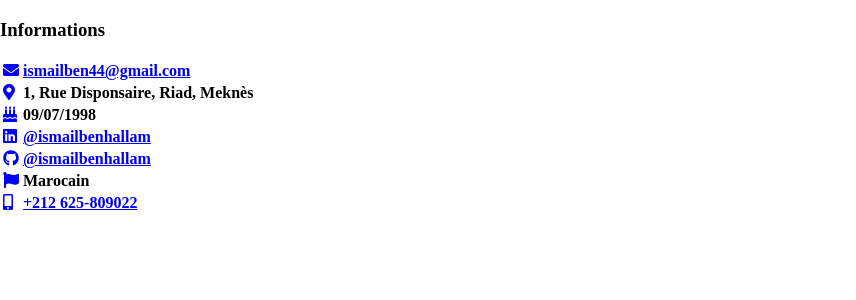
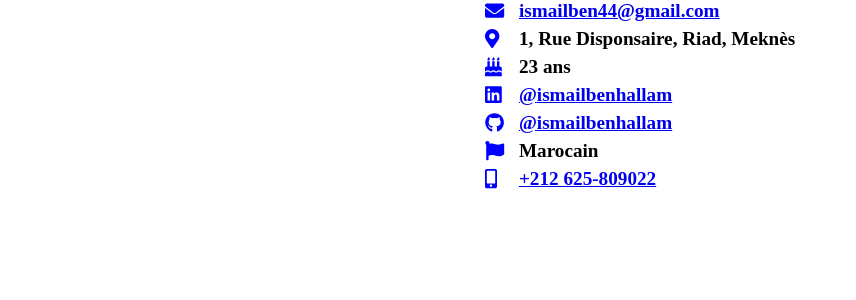
Before and after one commit to ismailbenhallam/resume-generator, a React (Create React App) app: page / in a window 1280 px wide. Shown: the top 300 px of the page, without its empty margins (0-856 px from the left). Built offline with nearby package versions, Linux system fonts and the light colour scheme; a web font is replaced by a local one.

Commit message:
Add Informations Component

```diff
--- a/src/App.js
+++ b/src/App.js
@@ -2,7 +2,7 @@ import "./App.css";
 import Informations from "./components/details/informations/Informations";
 
 function App() {
-  return <Informations iconsColor="blue" />;
+  return <Informations ageSuffix="ans" />;
 }
 
 {
--- a/src/components/details/Details.jsx
+++ b/src/components/details/Details.jsx
@@ -5,7 +5,10 @@ import Informations from "./informations/Informations";
 export default function Details() {
   return (
     <div className="details">
-      <Informations />
+      <Informations
+        iconsStyle={{ color: "white", fontSize: "20px" }}
+        color="yellow"
+      />
       <Divider />
       <div className="languages">Langues</div>
       <Divider />
--- a/src/components/details/informations/Informations.jsx
+++ b/src/components/details/informations/Informations.jsx
@@ -7,106 +7,68 @@ import {
   faMobileAlt,
 } from "@fortawesome/free-solid-svg-icons";
 import { FontAwesomeIcon } from "@fortawesome/react-fontawesome";
-import { Component } from "react";
+import { PureComponent } from "react";
 import informations from "../../../data/informations";
-import "./informations.css";
+import "./Informations.css";
 
-export default class Informations extends Component {
+export default class Informations extends PureComponent {
   render() {
     return (
       <div className="informations">
-        <h3>Informations</h3>
-        <table>
-          <tbody>
-            <tr>
-              <td>
-                <FontAwesomeIcon
-                  icon={faEnvelope}
-                  color={this.props.iconsColor}
-                />
-              </td>
-              <td>
+        <FontAwesomeIcon icon={faEnvelope} style={this.props.iconsStyle} />
         <a
           href={"mailto:" + informations.email}
           target="_blank"
-                  rel="noreferrer">
+          rel="noreferrer"
+          style={this.props.textStyle}>
           {informations.email}
         </a>
-              </td>
-            </tr>
-            <tr>
-              <td>
-                <FontAwesomeIcon
-                  icon={faMapMarkerAlt}
-                  color={this.props.iconsColor}
-                />
-              </td>
-              <td>{informations.address}</td>
-            </tr>
-            <tr>
-              <td>
-                <FontAwesomeIcon
-                  icon={faBirthdayCake}
-                  color={this.props.iconsColor}
-                />
-              </td>
-              <td>{informations.birthDate}</td>
-            </tr>
-            <tr>
-              <td>
-                <FontAwesomeIcon
-                  icon={faLinkedin}
-                  color={this.props.iconsColor}
-                />
-              </td>
-              <td>
-                <a href={informations.linkedin}>
+        <FontAwesomeIcon icon={faMapMarkerAlt} style={this.props.iconsStyle} />
+        <span style={this.props.textStyle}>{informations.address}</span>
+        <FontAwesomeIcon icon={faBirthdayCake} style={this.props.iconsStyle} />
+        <span style={this.props.textStyle}>
+          {this.props.calculateAge
+            ? this.calculateAge(informations.birthDate)
+            : informations.birthDate}
+        </span>
+        <FontAwesomeIcon icon={faLinkedin} style={this.props.iconsStyle} />
+        <a href={informations.linkedin} style={this.props.textStyle}>
           @{informations.linkedinUsername}
         </a>
-              </td>
-            </tr>
-            <tr>
-              <td>
-                <FontAwesomeIcon
-                  icon={faGithub}
-                  color={this.props.iconsColor}
-                />
-              </td>
-              <td>
-                <a href={informations.github} target="_blank" rel="noreferrer">
+        <FontAwesomeIcon icon={faGithub} style={this.props.iconsStyle} />
+        <a
+          href={informations.github}
+          target="_blank"
+          rel="noreferrer"
+          style={this.props.textStyle}>
           @{informations.githubUsername}
         </a>
-              </td>
-            </tr>
-            <tr>
-              <td>
-                <FontAwesomeIcon icon={faFlag} color={this.props.iconsColor} />
-              </td>
-              <td>{informations.nationality}</td>
-            </tr>
-            <tr>
-              <td>
-                <FontAwesomeIcon
-                  icon={faMobileAlt}
-                  color={this.props.iconsColor}
-                />
-              </td>
-              <td>
+        <FontAwesomeIcon icon={faFlag} style={this.props.iconsStyle} />
+        <span style={this.props.textStyle}>{informations.nationality}</span>
+        <FontAwesomeIcon icon={faMobileAlt} style={this.props.iconsStyle} />
         <a
           href={"tel:" + informations.mobile}
           target="_blank"
-                  rel="noreferrer">
+          rel="noreferrer"
+          style={this.props.textStyle}>
           {informations.mobile}
         </a>
-              </td>
-            </tr>
-          </tbody>
-        </table>
       </div>
+    );
+  }
+
+  calculateAge(birthDate) {
+    var ageDifMs = Date.now() - new Date(birthDate).getTime();
+    var ageDate = new Date(ageDifMs); // miliseconds from epoch
+    return (
+      Math.abs(ageDate.getUTCFullYear() - 1970) + " " + this.props.ageSuffix
     );
   }
 }
 
 Informations.defaultProps = {
-  iconsColor: "red",
+  iconsStyle: { color: "blue", fontSize: "1.2rem" },
+  textStyle: { fontSize: "1.2rem" },
+  calculateAge: true,
+  ageSuffix: "",
 };
--- a/src/components/details/informations/informations.css
+++ b/src/components/details/informations/informations.css
@@ -1,5 +1,9 @@
 .informations {
   font-family: "Gowun Batang";
-  color: black;
   font-weight: bold;
+  display: grid;
+  grid-gap: 6px 15px;
+  grid-template-columns: max-content max-content;
+  align-items: center;
+  justify-content: center;
 }
--- a/src/data/informations.js
+++ b/src/data/informations.js
@@ -4,7 +4,7 @@ let informations = {
   firstName: "Ismaïl",
   lastName: "BENHALLAM",
   email: "ismailben44@gmail.com",
-  birthDate: "09/07/1998",
+  birthDate: "1998-07-09", // yyyy-MM-dd
   nationality: "Marocain",
   situation: "Célibataire",
   mobile: "+212 625-809022",
```
Lines whose indentation alone changed are shown as unchanged.
